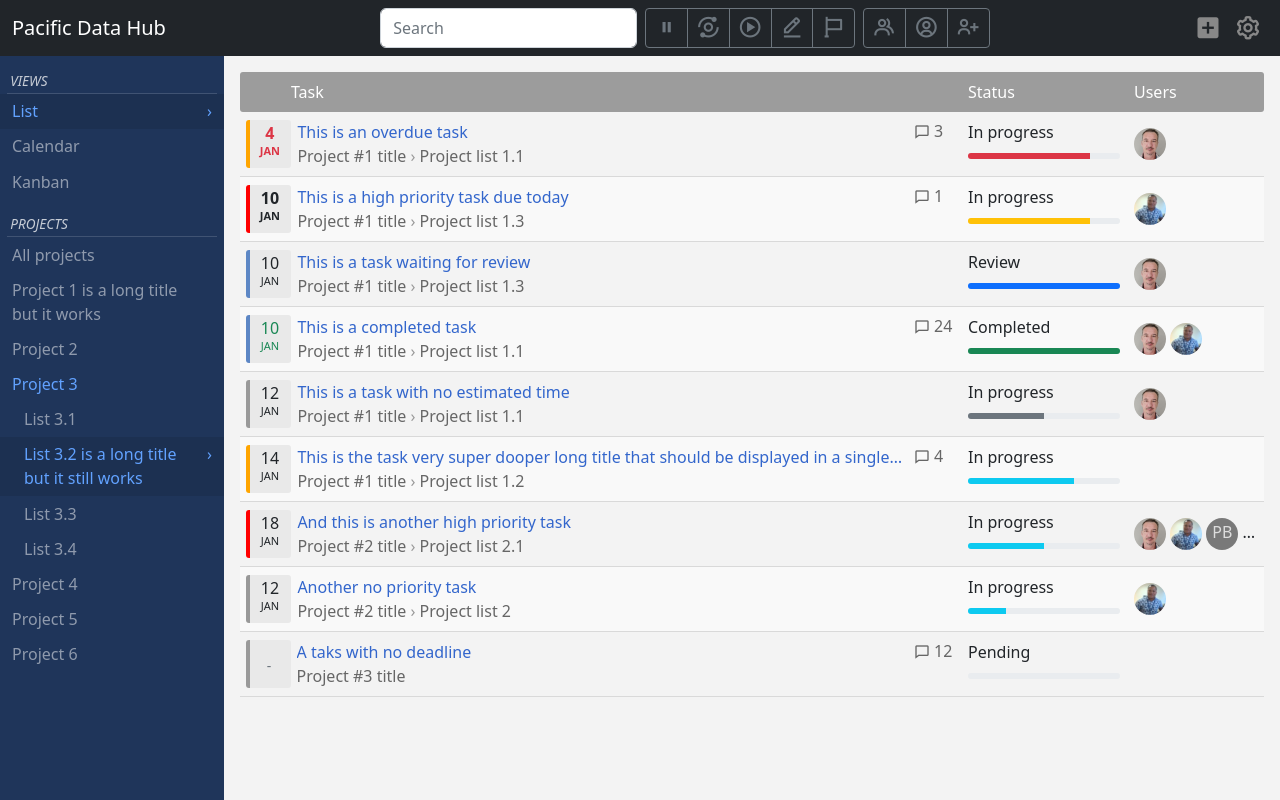
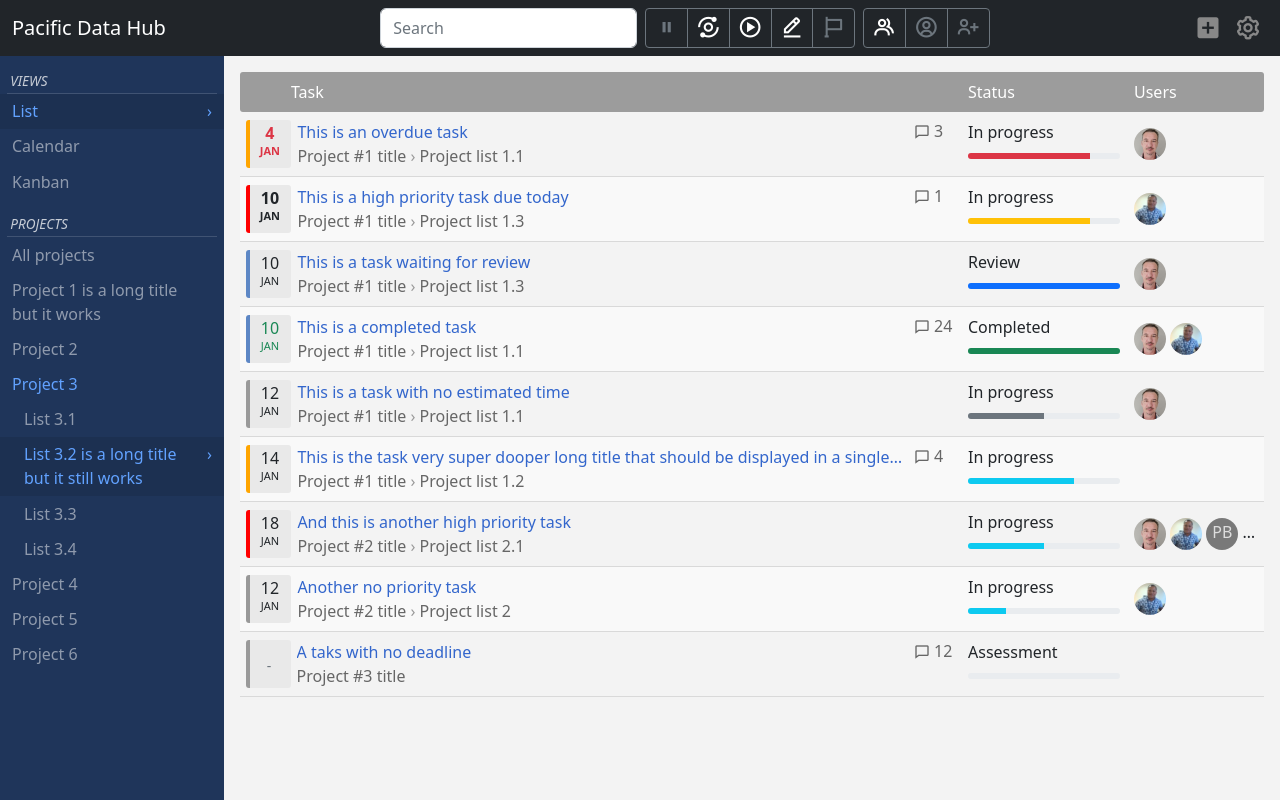
Before and after one commit to stanozr/taskfreak, a Flask app: page / in a window 1280 px wide. Run offline with Flask 2, Linux system fonts and the light colour scheme; some libraries are stand-ins or nearby versions.

Commit message:
Preselected filters (for demo purposes)

```diff
--- a/application/templates/layout/task.html
+++ b/application/templates/layout/task.html
@@ -5,22 +5,21 @@
   <form action="index.html" method="get" class="d-none d-lg-flex" role="search">
     <input class="form-control me-2" type="search" placeholder="Search" aria-label="Search" />
     <input type="checkbox" class="d-none" id="chk-status-0" name="status" value="0" autocomplete="off" />
-    <input type="checkbox" class="d-none" id="chk-status-1" name="status" value="1" autocomplete="off" />
-    <input type="checkbox" class="d-none" id="chk-status-2" name="status" value="2" autocomplete="off" />
-    <input type="checkbox" class="d-none" id="chk-status-3" name="status" value="3" autocomplete="off" />
+    <input type="checkbox" class="d-none" id="chk-status-1" name="status" value="1" autocomplete="off" checked />
+    <input type="checkbox" class="d-none" id="chk-status-2" name="status" value="2" autocomplete="off" checked />
+    <input type="checkbox" class="d-none" id="chk-status-3" name="status" value="3" autocomplete="off" checked />
     <input type="checkbox" class="d-none" id="chk-status-4" name="status" value="4" autocomplete="off" />
-    <input type="checkbox" class="d-none" id="chk-status-5" name="status" value="5" autocomplete="off" />
     <div class="btn-group btn-group-sm btn-status" role="group" aria-label="Filter by task status">
       <label class="btn btn-outline-secondary" for="chk-status-0" title="Parked"><i class='bx bx-pause bx-sm'></i></label>
-      <label class="btn btn-outline-secondary" for="chk-status-1" title="Assessment"><i class='bx bx-analyse bx-sm'></i></label>
-      <label class="btn btn-outline-secondary" for="chk-status-2" title="In progress"><i class='bx bx-play-circle bx-sm'></i></label>
-      <label class="btn btn-outline-secondary" for="chk-status-3" title="Review"><i class='bx bx-edit-alt bx-sm'></i></label>
+      <label class="btn btn-outline-secondary btn-active" for="chk-status-1" title="Assessment"><i class='bx bx-analyse bx-sm'></i></label>
+      <label class="btn btn-outline-secondary btn-active" for="chk-status-2" title="In progress"><i class='bx bx-play-circle bx-sm'></i></label>
+      <label class="btn btn-outline-secondary btn-active" for="chk-status-3" title="Review"><i class='bx bx-edit-alt bx-sm'></i></label>
       <label class="btn btn-outline-secondary" for="chk-status-4" title="Completed"><i class='bx bx-flag bx-sm'></i></label>
     </div>
     <input type="radio" class="d-none" id="rdo-user-all" autocomplete="off" checked />
     <input type="radio" class="d-none" id="rdo-user-me" autocomplete="off" />
     <div class="btn-group btn-group-sm btn-users ms-2" role="group" aria-label="Filter by user">
-      <label class="btn btn-outline-secondary" for="rdo-user-all"><i class='bx bx-group bx-sm'></i></label>
+      <label class="btn btn-outline-secondary btn-active" for="rdo-user-all"><i class='bx bx-group bx-sm'></i></label>
       <label class="btn btn-outline-secondary" for="rdo-user-me"><i class='bx bx-user-circle bx-sm'></i></label>
       <button type="button" class="btn btn-outline-secondary" data-bs-toggle="modal" data-bs-target="#filterModal"><i class='bx bx-user-plus bx-sm'></i></button>
     </div>
@@ -119,16 +118,16 @@
         </div>
         <div class="mb-3">
           <input type="checkbox" class="d-none" id="chk-status-0" name="status" value="0" autocomplete="off" />
-          <input type="checkbox" class="d-none" id="chk-status-1" name="status" value="1" autocomplete="off" />
-          <input type="checkbox" class="d-none" id="chk-status-2" name="status" value="2" autocomplete="off" />
-          <input type="checkbox" class="d-none" id="chk-status-3" name="status" value="3" autocomplete="off" />
+          <input type="checkbox" class="d-none" id="chk-status-1" name="status" value="1" autocomplete="off" checked />
+          <input type="checkbox" class="d-none" id="chk-status-2" name="status" value="2" autocomplete="off" checked />
+          <input type="checkbox" class="d-none" id="chk-status-3" name="status" value="3" autocomplete="off" checked />
           <input type="checkbox" class="d-none" id="chk-status-4" name="status" value="4" autocomplete="off" />
           <input type="checkbox" class="d-none" id="chk-status-5" name="status" value="5" autocomplete="off" />
           <div class="btn-group btn-group-sm btn-status border" role="group" aria-label="Filter by task status">
             <label class="btn btn-light" for="chk-status-0" title="Parked"><i class='bx bx-pause bx-sm'></i></label>
-            <label class="btn btn-light" for="chk-status-1" title="Assessment"><i class='bx bx-analyse bx-sm'></i></label>
-            <label class="btn btn-light" for="chk-status-2" title="In progress"><i class='bx bx-play-circle bx-sm'></i></label>
-            <label class="btn btn-light" for="chk-status-3" title="Review"><i class='bx bx-edit-alt bx-sm'></i></label>
+            <label class="btn btn-light btn-active" for="chk-status-1" title="Assessment"><i class='bx bx-analyse bx-sm'></i></label>
+            <label class="btn btn-light btn-active" for="chk-status-2" title="In progress"><i class='bx bx-play-circle bx-sm'></i></label>
+            <label class="btn btn-light btn-active" for="chk-status-3" title="Review"><i class='bx bx-edit-alt bx-sm'></i></label>
             <label class="btn btn-light" for="chk-status-4" title="Completed"><i class='bx bx-flag bx-sm'></i></label>
           </div>
         </div>
--- a/application/templates/task_list.html
+++ b/application/templates/task_list.html
@@ -211,7 +211,7 @@
         </div>
         <div class="task-break order-3"></div>
         <div class="task-status order-4">
-          <div>Pending</div>
+          <div>Assessment</div>
           <div class="task-progress progress">
             <div class="progress-bar" role="progressbar" style="width: 0%;" aria-valuenow="25" aria-valuemin="0" aria-valuemax="100"></div>
           </div>
```
